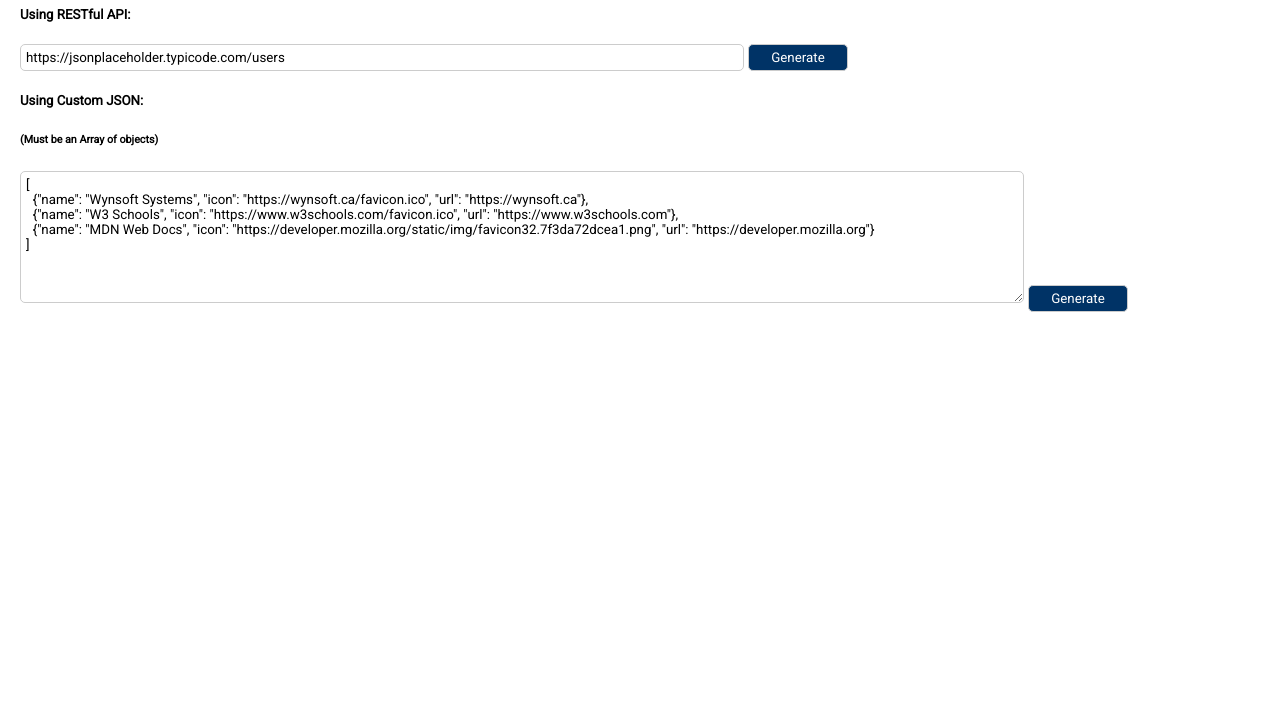
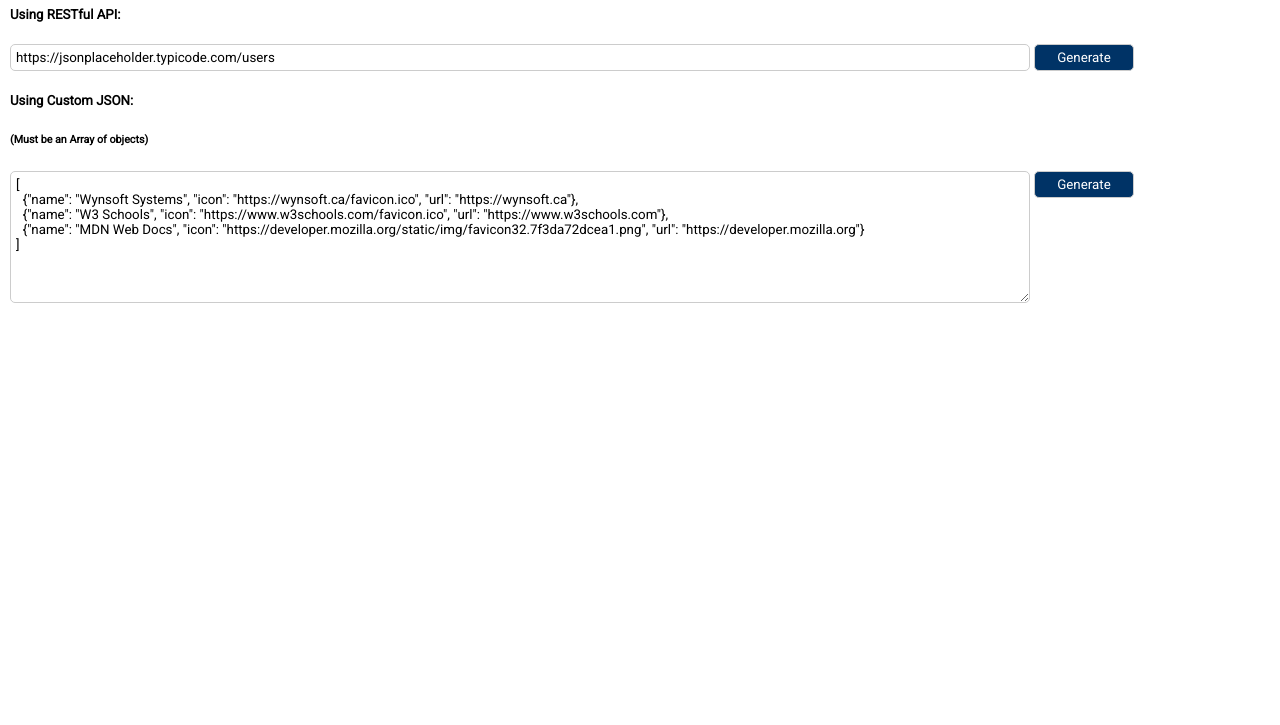
Before and after one commit to wynsoft/wsx-card-generator, a website: page index.html in a window 1280 px wide. Shown: the part 75-800 px from the top of the page. Drawn offline with Linux system fonts and the light colour scheme; no server answers.

Commit message:
Fixed mobile view

```diff
--- a/index.html
+++ b/index.html
@@ -2,6 +2,11 @@
 <html>
   <head>
     <meta charset="utf-8" />
+    <meta
+      name="viewport"
+      content="width=device-width, initial-scale=1, shrink-to-fit=no"
+    />
+    <meta name="theme-color" content="#000000" />
     <title>Card Generator Demo</title>
     <link
       href="https://fonts.googleapis.com/css?family=Roboto&display=swap"
@@ -10,7 +15,8 @@
     <script src="dist/index.js" defer></script>
     <style>
       body {
-        margin: 20px;
+        margin: 10px;
+        padding: 0;
         font-family: "Roboto", sans-serif;
       }
       label {
@@ -22,10 +28,10 @@
         border: 1px solid #ccc;
         padding: 5px;
         border-radius: 5px;
-        max-width: 80%;
+        width: 95%;
       }
       textarea {
-        width: 80%;
+        width: 95%;
         height: 120px;
         border: 1px solid #ccc;
         padding: 5px;
@@ -40,6 +46,19 @@
         background-color: #003366;
         color: #fff;
         min-width: 100px;
+        margin-top: 5px;
+      }
+      @media screen and (min-width: 960px) {
+        input[type="text"] {
+          max-width: 80%;
+        }
+        textarea {
+          width: 80%;
+        }
+        button {
+          vertical-align: top;
+          margin: 0;
+        }
       }
     </style>
   </head>
```
Also changed, not shown: dist/index.js.
